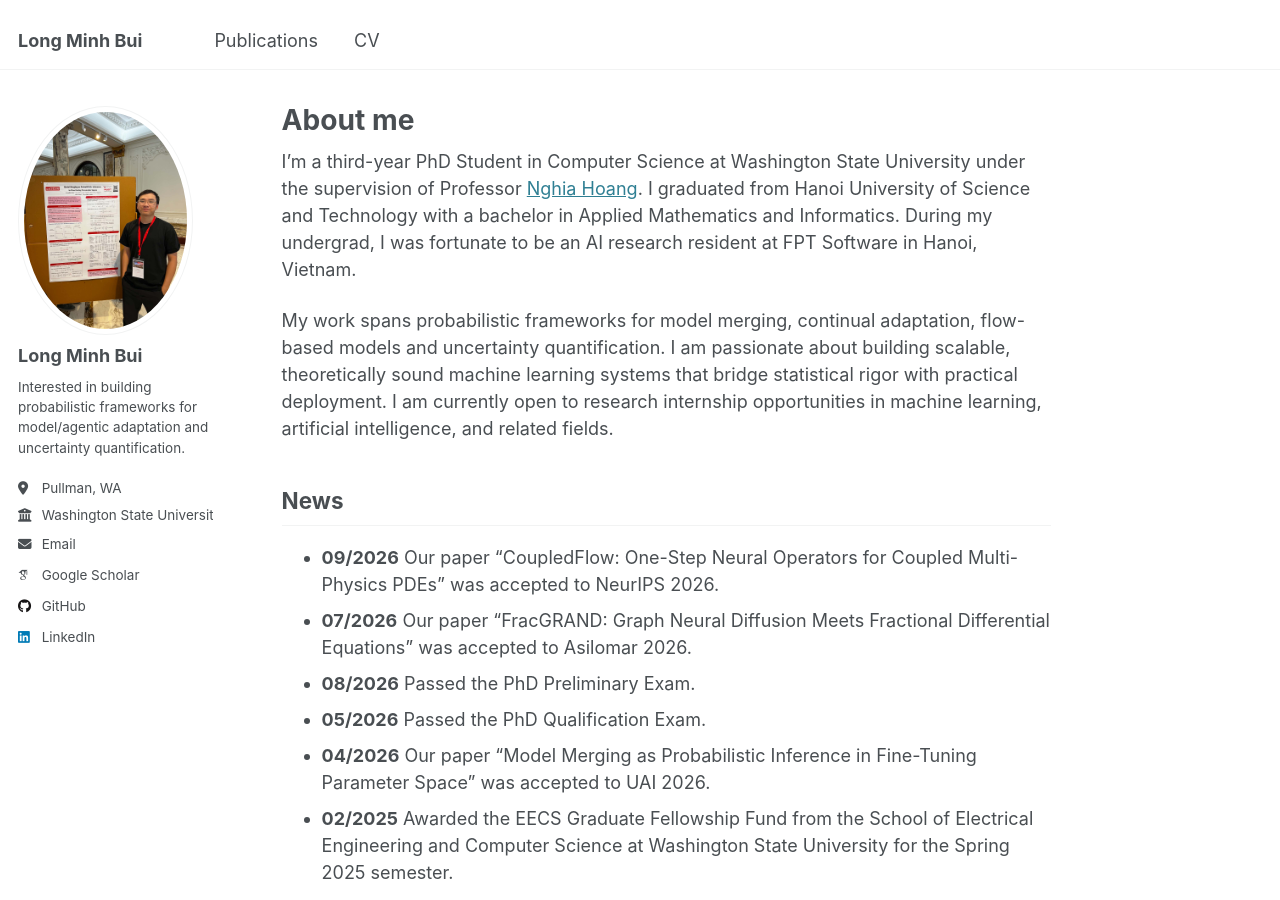
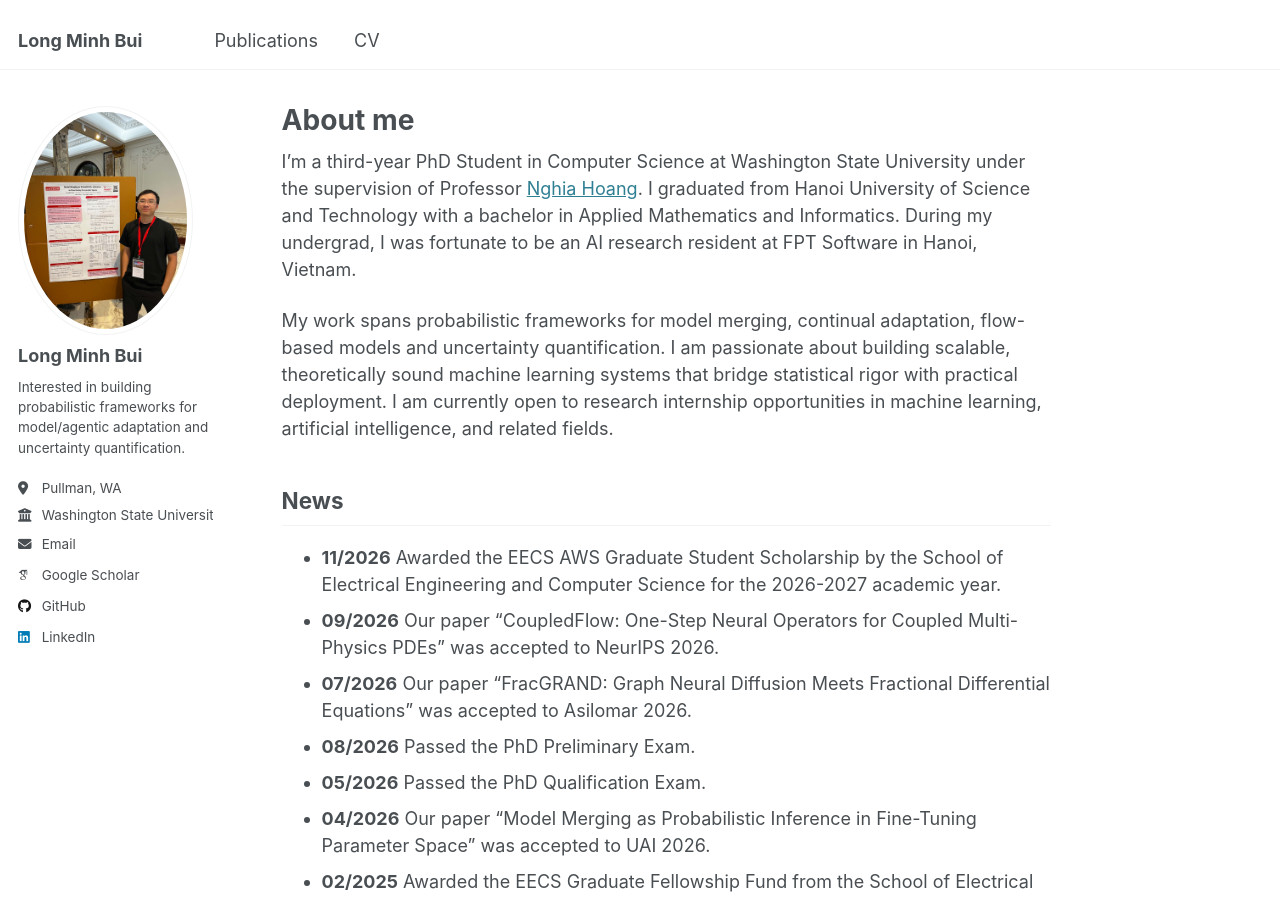
Before and after one commit to MinhLong210/MinhLong210.github.io, a Jekyll site: the page built from _pages/about.md, in a window 1280 px wide and 900 px high. Built offline with Jekyll 4.4.1, drawn with Linux system fonts in a browser that asks for light colours; some web fonts are replaced.

Commit message:
update news

```diff
--- a/_pages/about.md
+++ b/_pages/about.md
@@ -13,6 +13,7 @@ I'm a third-year PhD Student in Computer Science at Washington State University
 
 
 ## News
+- **11/2026** Awarded the EECS AWS Graduate Student Scholarship by the School of Electrical Engineering and Computer Science for the 2026-2027 academic year.
 - **09/2026** Our paper "CoupledFlow: One-Step Neural Operators for Coupled Multi-Physics PDEs" was accepted to NeurIPS 2026.
 - **07/2026** Our paper "FracGRAND: Graph Neural Diffusion Meets Fractional Differential Equations" was accepted to Asilomar 2026.
 - **08/2026** Passed the PhD Preliminary Exam.
```
Also changed, not shown: 2 other files.
